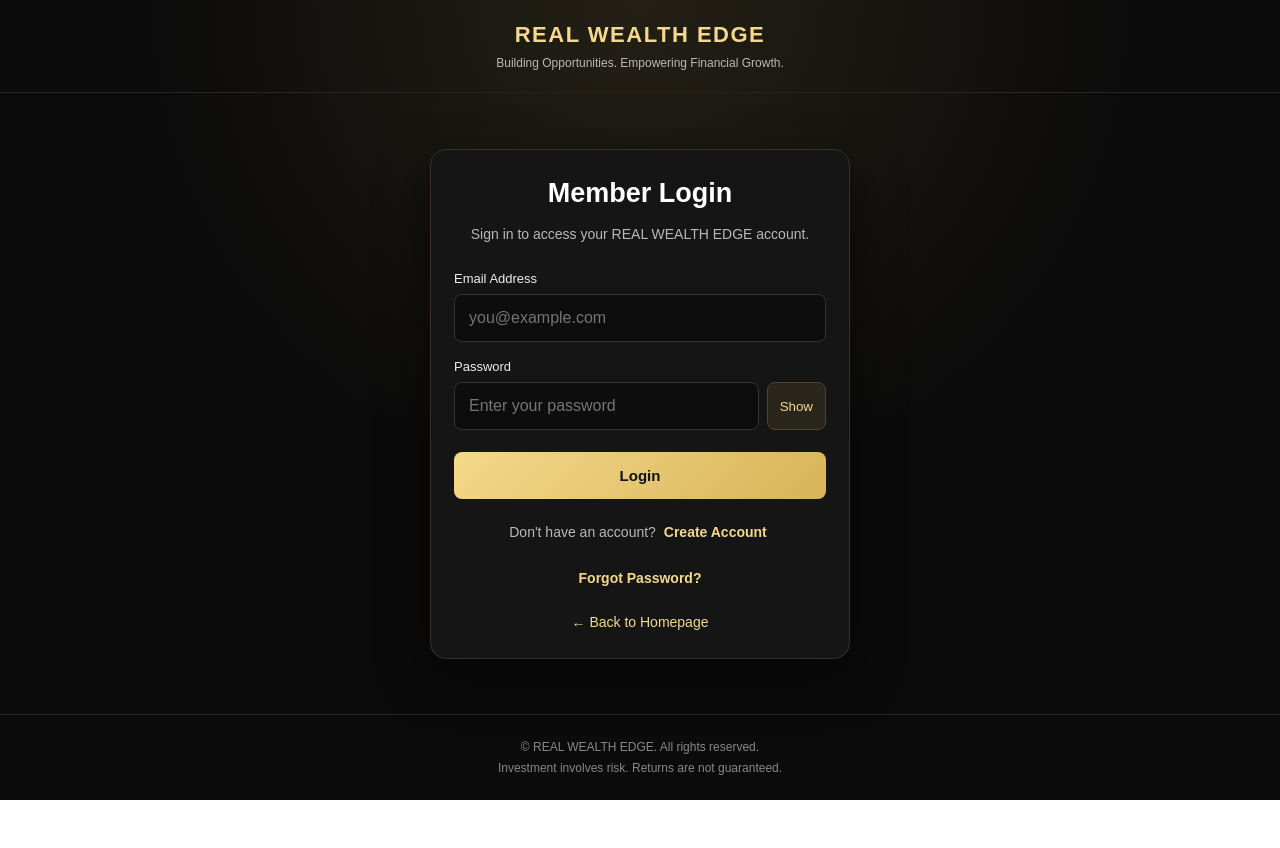
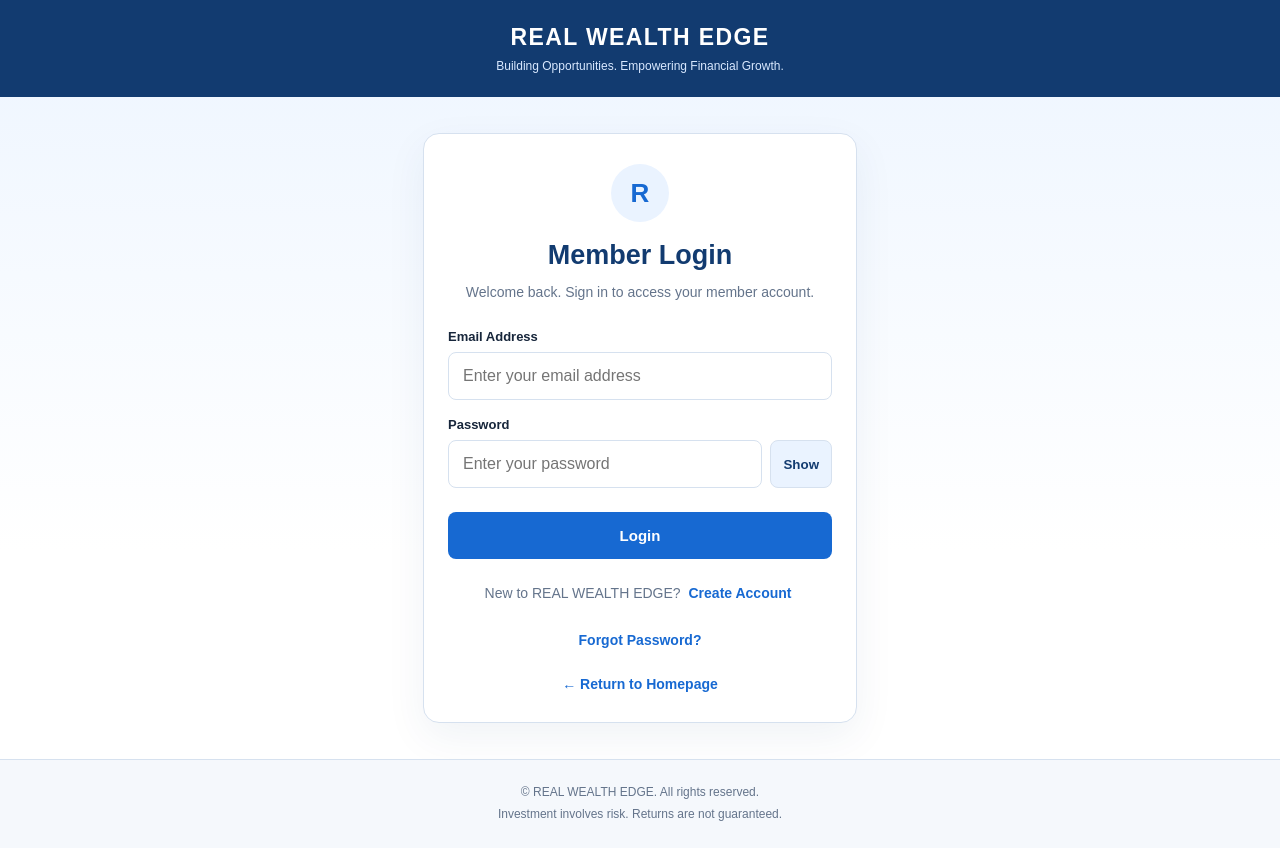
Before and after one commit to jasterc30-ux/real-wealth-edge, a plain HTML site: page login.html in a window 1280 px wide. Before the commit the page ends 800 px from the top, so only its background shows below. Drawn offline with Linux system fonts and the light colour scheme; a script that the page names is missing.

Commit message:
Update login.html

```diff
--- a/login.html
+++ b/login.html
@@ -4,16 +4,19 @@
 <head>
   <meta charset="UTF-8">
   <meta name="viewport" content="width=device-width, initial-scale=1.0">
-  <meta name="theme-color" content="#0b0b0b">
-  <title>Member Login | REAL WEALTH EDGE</title>
+  <meta name="theme-color" content="#123b70">
+  <meta name="description" content="Secure member access to REAL WEALTH EDGE.">
+  <title>Member Access | REAL WEALTH EDGE</title>
+
   <style>
     :root {
-      --gold: #d8b45a;
-      --gold-light: #f4d98a;
-      --bg: #0b0b0b;
-      --panel: #151515;
-      --muted: #b9b9b9;
-      --border: #333;
+      --navy: #123b70;
+      --blue: #1769d2;
+      --light-blue: #eaf3ff;
+      --white: #ffffff;
+      --text: #17263b;
+      --muted: #64748b;
+      --border: #d6e1ef;
     }
 
     * { box-sizing: border-box; }
@@ -22,80 +25,96 @@
       margin: 0;
       min-height: 100vh;
       font-family: Arial, Helvetica, sans-serif;
-      background: radial-gradient(circle at top, #242016 0, var(--bg) 48%);
-      color: #fff;
+      background: linear-gradient(180deg, #edf5ff, #fff 65%);
+      color: var(--text);
       display: flex;
       flex-direction: column;
     }
 
     header {
-      padding: 22px 18px;
+      background: var(--navy);
+      color: #fff;
+      padding: 24px 16px;
       text-align: center;
-      border-bottom: 1px solid #29251b;
     }
 
     .brand {
-      color: var(--gold-light);
-      font-size: 22px;
+      font-size: 23px;
       font-weight: 800;
-      letter-spacing: 1.5px;
+      letter-spacing: 1.4px;
     }
 
     .tagline {
-      color: var(--muted);
+      color: #d9e9ff;
       font-size: 12px;
       margin-top: 8px;
     }
 
     main {
       width: 100%;
-      max-width: 460px;
+      max-width: 470px;
       margin: auto;
-      padding: 35px 20px;
+      padding: 36px 18px;
     }
 
     .card {
-      background: var(--panel);
-      border: 1px solid #383124;
+      background: #fff;
+      border: 1px solid var(--border);
       border-radius: 16px;
-      padding: 28px 23px;
-      box-shadow: 0 16px 50px #0008;
+      padding: 30px 24px;
+      box-shadow: 0 14px 40px #123b7010;
+    }
+
+    .logo-mark {
+      width: 58px;
+      height: 58px;
+      border-radius: 50%;
+      background: var(--light-blue);
+      color: var(--blue);
+      display: flex;
+      align-items: center;
+      justify-content: center;
+      margin: 0 auto 18px;
+      font-size: 26px;
+      font-weight: bold;
     }
 
     h1 {
+      font-size: 27px;
+      text-align: center;
       margin: 0 0 10px;
-      text-align: center;
-      font-size: 27px;
+      color: var(--navy);
     }
 
     .intro {
       color: var(--muted);
+      font-size: 14px;
+      line-height: 1.65;
       text-align: center;
-      line-height: 1.6;
-      font-size: 14px;
-      margin-bottom: 26px;
+      margin: 0 0 25px;
     }
 
     label {
       display: block;
+      margin: 17px 0 8px;
       font-size: 13px;
-      margin: 17px 0 8px;
-      color: #eee;
+      font-weight: 700;
     }
 
     input {
       width: 100%;
       padding: 14px;
+      border: 1px solid var(--border);
       border-radius: 8px;
-      border: 1px solid var(--border);
-      background: #0d0d0d;
-      color: #fff;
+      background: #fff;
+      color: var(--text);
       font-size: 16px;
       outline: none;
     }
 
     input:focus {
-      border-color: var(--gold);
+      border-color: var(--blue);
+      box-shadow: 0 0 0 3px #1769d218;
     }
 
     .password-wrap {
@@ -109,141 +128,152 @@
     }
 
     .show-password {
-      background: #29251b;
-      color: var(--gold-light);
-      border: 1px solid #51452a;
+      padding: 0 12px;
+      border: 1px solid var(--border);
       border-radius: 8px;
-      padding: 0 12px;
+      background: var(--light-blue);
+      color: var(--navy);
+      font-weight: 700;
       cursor: pointer;
     }
 
     .primary {
       width: 100%;
-      margin-top: 22px;
       padding: 15px;
+      margin-top: 24px;
+      background: var(--blue);
+      color: #fff;
       border: 0;
       border-radius: 8px;
-      background: linear-gradient(135deg, var(--gold-light), var(--gold));
-      color: #111;
       font-size: 15px;
-      font-weight: 800;
+      font-weight: 700;
       cursor: pointer;
     }
 
-    .primary:disabled {
-      opacity: .6;
-      cursor: wait;
-    }
+    .primary:hover { background: var(--navy); }
+    .primary:disabled { opacity: .65; cursor: wait; }
 
     .switch {
+      margin-top: 22px;
       text-align: center;
       color: var(--muted);
       font-size: 14px;
-      line-height: 1.7;
-      margin-top: 21px;
+      line-height: 1.8;
     }
 
     .link {
-      color: var(--gold-light);
-      background: none;
       border: 0;
       padding: 4px;
-      font-weight: bold;
+      background: transparent;
+      color: var(--blue);
+      font-size: 14px;
+      font-weight: 700;
       cursor: pointer;
-      font-size: 14px;
     }
 
     #message {
       display: none;
-      padding: 12px;
       margin-top: 18px;
+      padding: 13px;
       border-radius: 8px;
       font-size: 13px;
-      line-height: 1.5;
+      line-height: 1.6;
       overflow-wrap: anywhere;
     }
 
     #message.info {
       display: block;
-      background: #242016;
-      color: var(--gold-light);
+      background: var(--light-blue);
+      color: var(--navy);
+    }
+
+    #message.success {
+      display: block;
+      background: #e9f8ef;
+      color: #167547;
     }
 
     #message.error {
       display: block;
-      background: #351919;
-      color: #ffb7b7;
-    }
-
-    #message.success {
-      display: block;
-      background: #15301e;
-      color: #b8f3c9;
+      background: #fff0ef;
+      color: #b42318;
     }
 
     .back {
       display: block;
       margin-top: 23px;
       text-align: center;
-      color: var(--gold-light);
+      color: var(--blue);
       text-decoration: none;
       font-size: 14px;
+      font-weight: 700;
     }
 
     footer {
+      background: #f5f8fc;
+      border-top: 1px solid var(--border);
+      color: var(--muted);
       text-align: center;
-      color: #888;
+      padding: 22px 14px;
       font-size: 12px;
-      padding: 22px 12px;
-      border-top: 1px solid #29251b;
-      line-height: 1.7;
+      line-height: 1.8;
     }
 
-    @media (max-width: 360px) {
-      .card { padding: 24px 16px; }
+    @media (max-width: 380px) {
       .brand { font-size: 19px; }
+      .card { padding: 25px 17px; }
       h1 { font-size: 24px; }
     }
   </style>
 </head>
+
 <body>
   <header>
     <div class="brand">REAL WEALTH EDGE</div>
-    <div class="tagline">Building Opportunities. Empowering Financial Growth.</div>
+    <div class="tagline">
+      Building Opportunities. Empowering Financial Growth.
+    </div>
   </header>
 
   <main>
     <section class="card">
+      <div class="logo-mark" aria-hidden="true">R</div>
+
       <h1 id="formTitle">Member Login</h1>
+
       <p class="intro" id="formIntro">
-        Sign in to access your REAL WEALTH EDGE account.
+        Welcome back. Sign in to access your member account.
       </p>
 
       <form id="authForm">
         <label for="email">Email Address</label>
         <input
           id="email"
+          type="email"
           name="email"
-          type="email"
-          placeholder="you@example.com"
+          placeholder="Enter your email address"
           autocomplete="email"
           required
         >
 
         <label for="password">Password</label>
+
         <div class="password-wrap">
           <input
             id="password"
+            type="password"
             name="password"
-            type="password"
             placeholder="Enter your password"
             autocomplete="current-password"
             minlength="6"
             required
           >
-          <button class="show-password" type="button" id="togglePassword">
-            Show
-          </button>
+
+          <button
+            class="show-password"
+            type="button"
+            id="togglePassword"
+          >Show</button>
         </div>
 
         <button class="primary" id="submitButton" type="submit">
@@ -254,7 +284,7 @@
       <div id="message" role="status" aria-live="polite"></div>
 
       <div class="switch">
-        <span id="switchText">Don't have an account?</span>
+        <span id="switchText">New to REAL WEALTH EDGE?</span>
         <button class="link" type="button" id="switchMode">
           Create Account
         </button>
@@ -266,13 +296,12 @@
         </button>
       </div>
 
-      <a class="back" href="index.html">← Back to Homepage</a>
+      <a class="back" href="index.html">← Return to Homepage</a>
     </section>
   </main>
 
   <footer>
-    &copy; <span id="year"></span> REAL WEALTH EDGE.
-    All rights reserved.
+    &copy; <span id="year"></span> REAL WEALTH EDGE. All rights reserved.
     <br>
     Investment involves risk. Returns are not guaranteed.
   </footer>
@@ -285,14 +314,14 @@
       "https://ilbqpcqlqnwtukrzsqjq.supabase.co";
 
     const SUPABASE_PUBLISHABLE_KEY =
-      "PASTE_YOUR_PUBLIC_ANON_KEY_HERE";
+      "eyJhbGciOiJIUzI1NiIsInR5cCI6IkpXVCJ9.eyJpc3MiOiJzdXBhYmFzZSIsInJlZiI6ImlsYnFwY3FscW53dHVrcnpzcWpxIiwicm9sZSI6ImFub24iLCJpYXQiOjE3OTI0MDAxOTUsImV4cCI6MjEwNzk3NjE5NX0.86g5_hBhM00fJurSIlZgMxHZYrtW3sAGknIZHJQmqWY";
 
     const supabase = createClient(
       SUPABASE_URL,
       SUPABASE_PUBLISHABLE_KEY
     );
 
-    const authForm = document.getElementById("authForm");
+    const form = document.getElementById("authForm");
     const emailInput = document.getElementById("email");
     const passwordInput = document.getElementById("password");
     const submitButton = document.getElementById("submitButton");
@@ -308,7 +337,7 @@
     document.getElementById("year").textContent =
       new Date().getFullYear();
 
-    function showMessage(text, type = "info") {
+    function showMessage(text, type) {
       message.textContent = text;
       message.className = type;
     }
@@ -334,17 +363,16 @@
         ? "Create Your Account" : "Member Login";
 
       formIntro.textContent = isRegistering
-        ? "Register with your email address and create a secure password."
-        : "Sign in to access your REAL WEALTH EDGE account.";
+        ? "Enter your email and create a password to register."
+        : "Welcome back. Sign in to access your member account.";
 
       submitButton.textContent = isRegistering
         ? "Create Account" : "Login";
 
       switchText.textContent = isRegistering
-        ? "Already registered?" : "Don't have an account?";
+        ? "Already have an account?" : "New to REAL WEALTH EDGE?";
 
-      switchMode.textContent = isRegistering
-        ? "Login" : "Create Account";
+      switchMode.textContent = isRegistering ? "Login" : "Create Account";
 
       passwordInput.autocomplete = isRegistering
         ? "new-password" : "current-password";
@@ -352,21 +380,12 @@
       forgotWrap.style.display = isRegistering ? "none" : "block";
     });
 
-    authForm.addEventListener("submit", async function (event) {
+    form.addEventListener("submit", async function (event) {
       event.preventDefault();
       clearMessage();
 
       const email = emailInput.value.trim();
       const password = passwordInput.value;
-
-      if (!SUPABASE_PUBLISHABLE_KEY ||
-          SUPABASE_PUBLISHABLE_KEY === "PASTE_YOUR_PUBLIC_ANON_KEY_HERE") {
-        showMessage(
-          "Setup is incomplete. Add your Supabase public anon key to the code first.",
-          "error"
-        );
-        return;
-      }
 
       submitButton.disabled = true;
       submitButton.textContent = isRegistering
@@ -375,36 +394,33 @@
       try {
         if (isRegistering) {
           const { data, error } = await supabase.auth.signUp({
-            email,
-            password,
-            options: {
-              emailRedirectTo: window.location.href
-            }
+            email: email,
+            password: password
           });
 
           if (error) throw error;
 
           if (data.session) {
             showMessage(
-              "Your account was created and you are signed in. The member dashboard has not been built yet.",
+              "Your account was created successfully. The member dashboard is not available yet.",
               "success"
             );
           } else {
             showMessage(
-              "Registration received. Check your email for the confirmation link before logging in.",
+              "Registration received. Check your email for a confirmation link before logging in.",
               "success"
             );
           }
         } else {
           const { error } = await supabase.auth.signInWithPassword({
-            email,
-            password
+            email: email,
+            password: password
           });
 
           if (error) throw error;
 
           showMessage(
-            "Login successful. Your account is authenticated, but the member dashboard has not been built yet.",
+            "Login successful. The member dashboard is still being developed.",
             "success"
           );
         }
@@ -428,7 +444,7 @@
 
         if (!email) {
           showMessage(
-            "Enter your email address above first, then tap Forgot Password again.",
+            "Enter your email address first, then tap Forgot Password again.",
             "info"
           );
           emailInput.focus();
@@ -436,23 +452,21 @@
         }
 
         try {
-          const { error } = await supabase.auth.resetPasswordForEmail(
-            email,
-            {
+          const { error } =
+            await supabase.auth.resetPasswordForEmail(email, {
               redirectTo: window.location.origin +
                 window.location.pathname
-            }
-          );
+            });
 
           if (error) throw error;
 
           showMessage(
-            "If an account exists for that email, a password-reset link will be sent. Check your inbox.",
+            "If an account exists for that email, a password-reset email will be sent. Check your inbox.",
             "success"
           );
         } catch (error) {
           showMessage(
-            error.message || "Could not request a password reset.",
+            error.message || "Unable to request a password reset.",
             "error"
           );
         }
@@ -460,4 +474,4 @@
     );
   </script>
 </body>
-  </html>
+</html>
```
